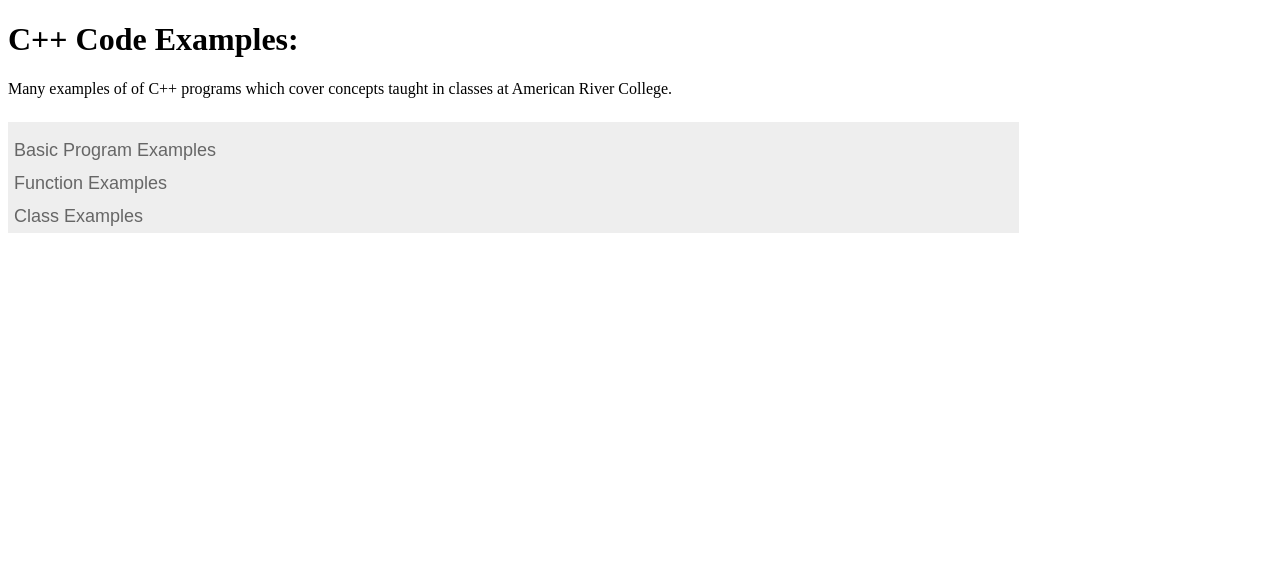
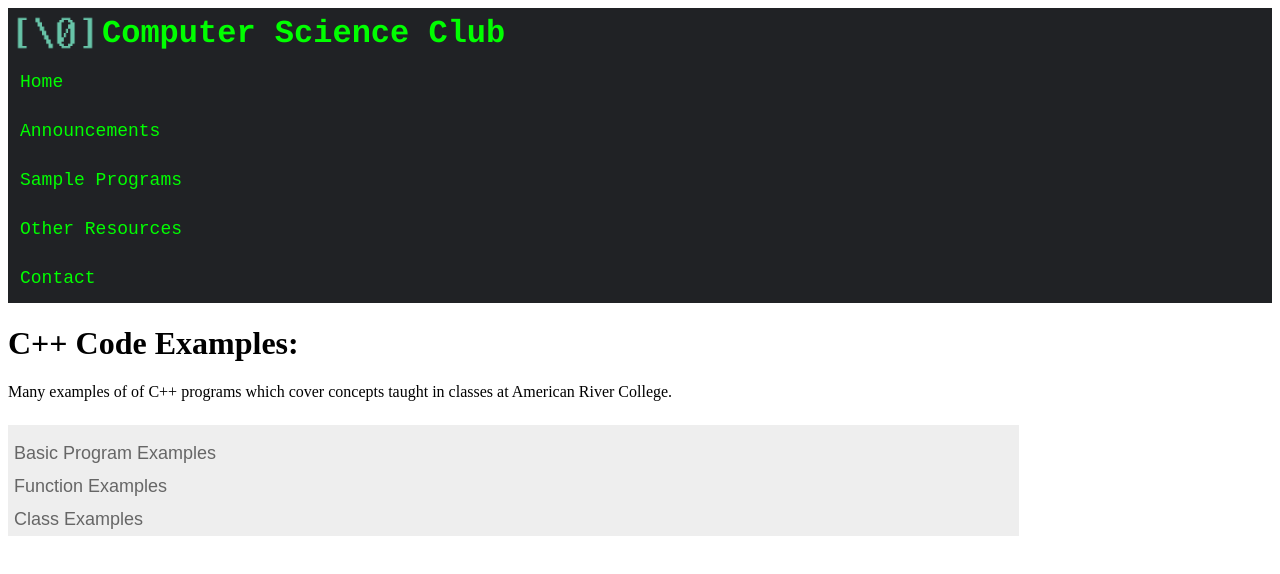
Before and after one commit to ARC-Computer-Science-Club/Club-Website, a website: page src/html/cpp_code_ex.ejs in a window 1280 px wide. Drawn offline with nearby package versions, Linux system fonts and the light colour scheme; files that its build step writes are made by us from their sources.

Commit message:
Added Header to cpp_code_ex

```diff
--- a/cpp_code_ex.html
+++ b/src/html/cpp_code_ex.ejs
@@ -2,14 +2,6 @@
 <html>
 <head>
 <script src="https://cdn.rawgit.com/google/code-prettify/master/loader/run_prettify.js"></script>
-
-<h1>
-C++ Code Examples:
-</h1>
-
-<p>
-Many examples of of C++ programs which cover concepts taught in classes at American River College.
-</p>
 
 <meta name="viewport" content="width=device-width, initial-scale=1">
 <style>
@@ -37,9 +29,18 @@ Many examples of of C++ programs which cover concepts taught in classes at Ameri
     overflow: hidden;
 }
 </style>
-
+<link rel="stylesheet" href="../css/header.css">
 </head>
 <body>
+<%- include("header.html") -%>
+
+<h1>
+C++ Code Examples:
+</h1>
+
+<p>
+Many examples of of C++ programs which cover concepts taught in classes at American River College.
+</p>
 
 <button class="accordion">
 
--- a/src/html/header.html
+++ b/src/html/header.html
@@ -4,7 +4,7 @@
   <div class="header-right">
     <a href="home_page.ejs.html">Home</a>
     <a href="#">Announcements</a>
-    <a href="#">Sample Programs</a>
+    <a href="cpp_code_ex.ejs.html">Sample Programs</a>
     <a href="resources.ejs.html">Other Resources</a>
     <a href="contact.ejs.html" >Contact</a>
   </div>
```
